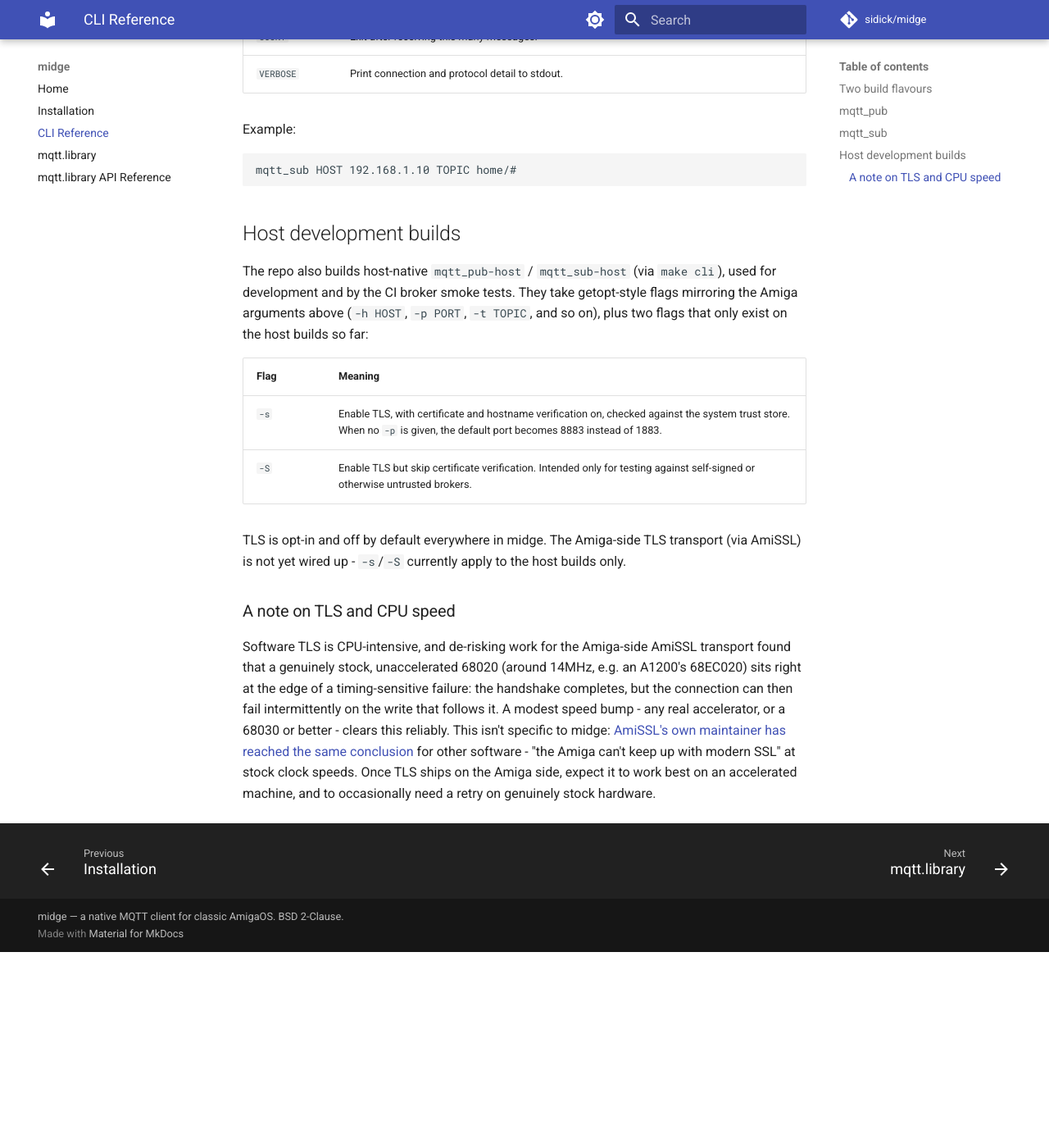
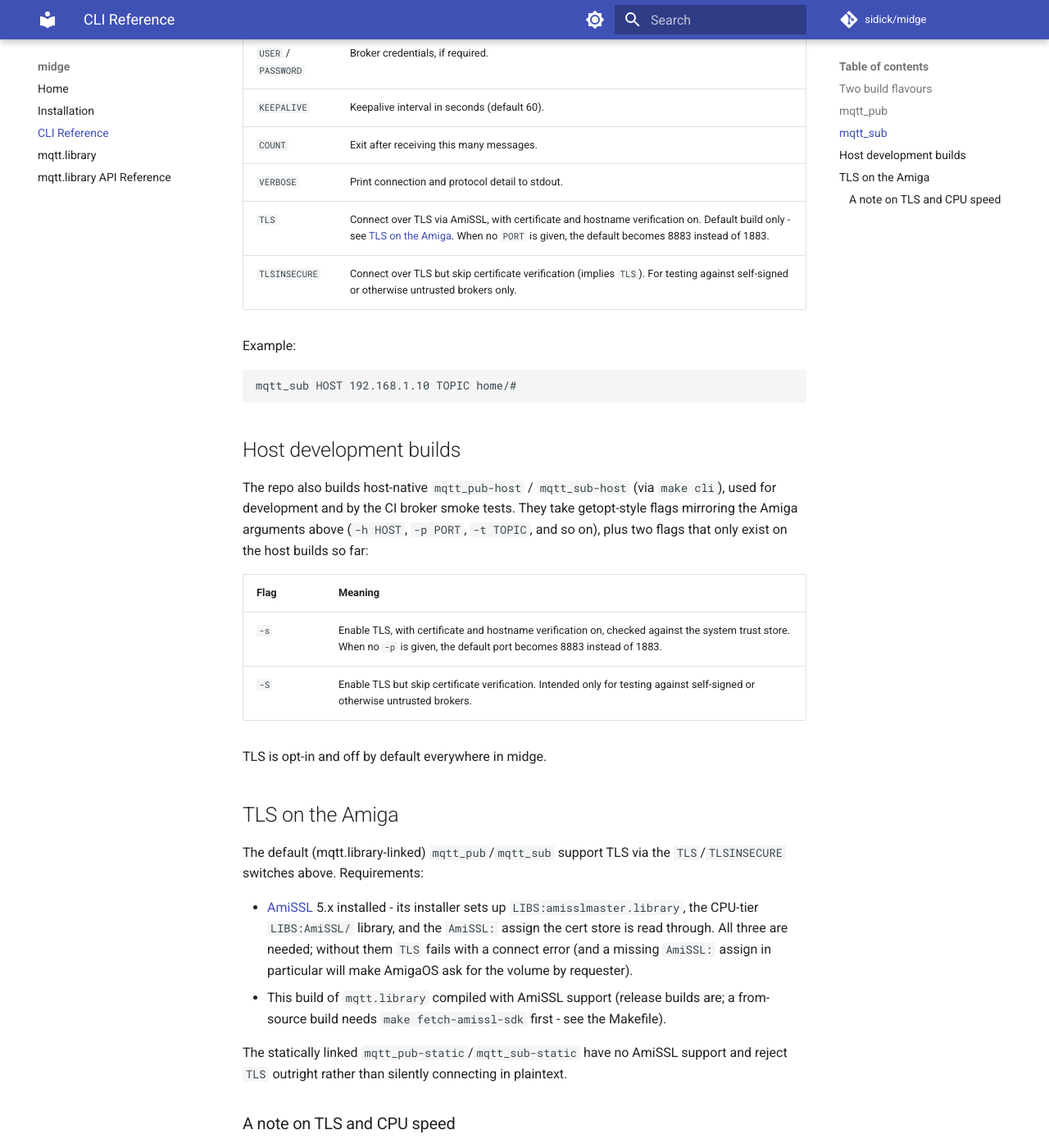
Before and after one commit to sidick/midge, an MkDocs documentation site: the page built from userdocs/CLI-Reference.md, in a window 1280 px wide and 1400 px high, scrolled down 1948 px. Shown: the whole window at 82% size. Built offline with MkDocs 1.6.1 and Material for MkDocs 9.7.7, drawn with Linux system fonts in a browser that asks for light colours; comment, search, counter and statistics services are not loaded; the version menu is left out; before the commit the page ends 3109 px from its top, so only the background shows below that; some of the changed text lies outside the part shown.

Commit message:
Wire TLS/TLSINSECURE through the Amiga CLI tools
The ReadArgs template already carried TLS/S,TLSINSECURE/S (args.c parsed
them into tool_opts since the host flags landed) but nothing consumed
them on the Amiga side. The library-linked mqtt_pub/mqtt_sub now pass
them through as mco_TLS/mco_TLSInsecure; the static builds reject TLS
outright rather than silently connecting in plaintext (they have no
AmiSSL support, matching the host tools' no-OpenSSL branch).

Verified end-to-end under Copperline at stock 14MHz: the real
library-linked mqtt_pub with TLS TLSINSECURE published through
mqtt.library + transport_amissl.c to a real TLS Mosquitto (TLSv1.3),
message received by a host subscriber. One trap worth recording: without
the AmiSSL: assign, OpenAmiSSLTags() blocks forever on a "please insert
volume" DOS requester after the TCP connect - documented in the new "TLS
on the Amiga" section of userdocs/CLI-Reference.md, which also replaces
the stale "Amiga-side TLS is not yet wired up" text and documents the
new switches for both tools.

Co-Authored-By: Claude Sonnet 5 <noreply@anthropic.com>
Claude-Session: https://claude.ai/code/session_01QWq1CRLCQy9AaD9UtLRSM9

```diff
--- a/userdocs/CLI-Reference.md
+++ b/userdocs/CLI-Reference.md
@@ -35,6 +35,8 @@ mqtt_pub HOST/A,PORT/N/K,TOPIC/A,MESSAGE/K,FILE/K,QOS/N/K,CLIENTID/K,USER/K,
 | `KEEPALIVE` | Keepalive interval in seconds (default 60). |
 | `RETAIN` | Set the broker's retained flag on this message. |
 | `VERBOSE` | Print connection and protocol detail to stdout. |
+| `TLS` | Connect over TLS via AmiSSL, with certificate and hostname verification on. Default build only - see [TLS on the Amiga](#tls-on-the-amiga). When no `PORT` is given, the default becomes 8883 instead of 1883. |
+| `TLSINSECURE` | Connect over TLS but skip certificate verification (implies `TLS`). For testing against self-signed or otherwise untrusted brokers only. |
 
 Example:
 
@@ -63,6 +65,8 @@ mqtt_sub HOST/A,PORT/N/K,TOPIC/A,QOS/N/K,CLIENTID/K,USER/K,PASSWORD/K,
 | `KEEPALIVE` | Keepalive interval in seconds (default 60). |
 | `COUNT` | Exit after receiving this many messages. |
 | `VERBOSE` | Print connection and protocol detail to stdout. |
+| `TLS` | Connect over TLS via AmiSSL, with certificate and hostname verification on. Default build only - see [TLS on the Amiga](#tls-on-the-amiga). When no `PORT` is given, the default becomes 8883 instead of 1883. |
+| `TLSINSECURE` | Connect over TLS but skip certificate verification (implies `TLS`). For testing against self-signed or otherwise untrusted brokers only. |
 
 Example:
 
@@ -83,9 +87,26 @@ host builds so far:
 | `-s` | Enable TLS, with certificate and hostname verification on, checked against the system trust store. When no `-p` is given, the default port becomes 8883 instead of 1883. |
 | `-S` | Enable TLS but skip certificate verification. Intended only for testing against self-signed or otherwise untrusted brokers. |
 
-TLS is opt-in and off by default everywhere in midge. The Amiga-side TLS
-transport (via AmiSSL) is not yet wired up - `-s`/`-S` currently apply to
-the host builds only.
+TLS is opt-in and off by default everywhere in midge.
+
+## TLS on the Amiga
+
+The default (mqtt.library-linked) `mqtt_pub`/`mqtt_sub` support TLS via
+the `TLS`/`TLSINSECURE` switches above. Requirements:
+
+- [AmiSSL](https://github.com/jens-maus/amissl) 5.x installed - its
+  installer sets up `LIBS:amisslmaster.library`, the CPU-tier
+  `LIBS:AmiSSL/` library, and the `AmiSSL:` assign the cert store is read
+  through. All three are needed; without them `TLS` fails with a connect
+  error (and a missing `AmiSSL:` assign in particular will make AmigaOS
+  ask for the volume by requester).
+- This build of `mqtt.library` compiled with AmiSSL support (release
+  builds are; a from-source build needs `make fetch-amissl-sdk` first -
+  see the Makefile).
+
+The statically linked `mqtt_pub-static`/`mqtt_sub-static` have no AmiSSL
+support and reject `TLS` outright rather than silently connecting in
+plaintext.
 
 ### A note on TLS and CPU speed
 
```
Also changed, not shown: 4 other files.
